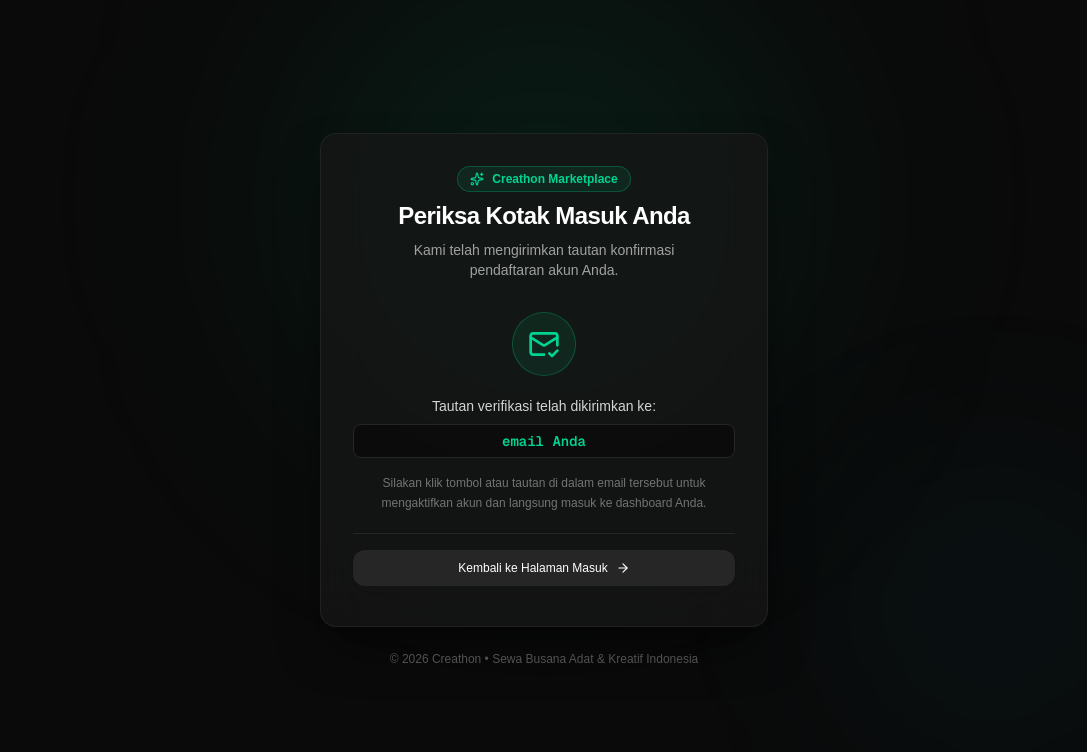
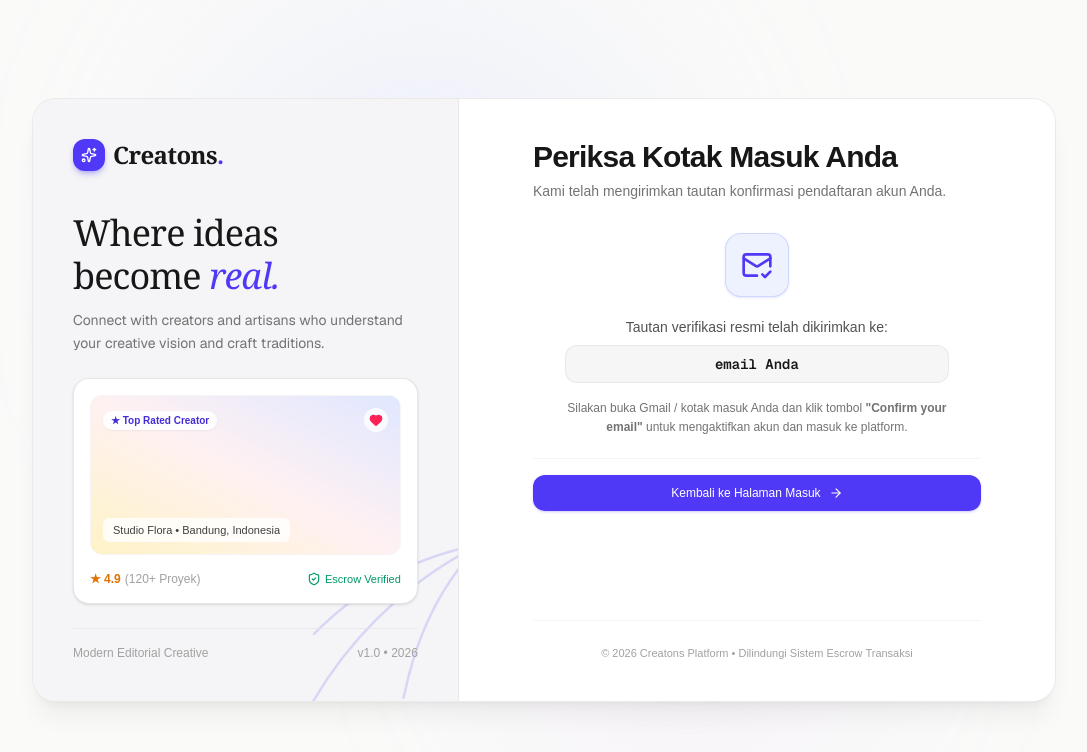
Before and after one commit to CREATHON-2026/himatik-tim, a Next.js app: page /verify-email in a window 1280 px wide. Shown: the top 752 px of the page, without its empty margins (96-1183 px from the left). Built offline with nearby package versions, Linux system fonts and the light colour scheme.

Commit message:
feat: implement authentication layout and modular login/registration pages with email verification flow

```diff
--- a/app/(auth)/register/page.tsx
+++ b/app/(auth)/register/page.tsx
@@ -1,3 +1,4 @@
+import { Suspense } from "react";
 import { AuthLayout } from "@/features/auth/components/AuthLayout";
 import { RegisterForm } from "@/features/auth/components/RegisterForm";
 import { Metadata } from "next";
@@ -13,7 +14,9 @@ export default function RegisterPage() {
       title="Buat Akun Baru"
       subtitle="Bergabunglah dengan ekosistem rental busana adat & karya kreatif Nusantara."
     >
-      <RegisterForm />
+      <Suspense fallback={<div className="py-8 text-center text-xs text-neutral-500">Memuat formulir...</div>}>
+        <RegisterForm />
+      </Suspense>
     </AuthLayout>
   );
 }
--- a/app/(auth)/verify-email/page.tsx
+++ b/app/(auth)/verify-email/page.tsx
@@ -17,27 +17,26 @@ export default async function VerifyEmailPage({
       subtitle="Kami telah mengirimkan tautan konfirmasi pendaftaran akun Anda."
     >
       <div className="flex flex-col items-center text-center space-y-5 py-2">
-        <div className="w-16 h-16 rounded-full bg-emerald-500/10 border border-emerald-500/30 flex items-center justify-center text-emerald-400">
+        <div className="w-16 h-16 rounded-2xl bg-indigo-50 border border-indigo-200/80 flex items-center justify-center text-indigo-600 shadow-sm shadow-indigo-600/10">
           <MailCheck className="w-8 h-8" />
         </div>
 
         <div className="space-y-2">
-          <p className="text-sm text-neutral-300">
-            Tautan verifikasi telah dikirimkan ke:
+          <p className="text-sm text-neutral-600">
+            Tautan verifikasi resmi telah dikirimkan ke:
           </p>
-          <p className="text-sm font-semibold text-emerald-400 font-mono bg-neutral-950/80 px-3 py-1.5 rounded-lg border border-neutral-800 break-all">
+          <p className="text-sm font-semibold text-neutral-900 font-mono bg-neutral-100/90 px-3.5 py-2 rounded-xl border border-neutral-200/80 break-all">
             {email || "email Anda"}
           </p>
-          <p className="text-xs text-neutral-500 pt-2 leading-relaxed">
-            Silakan klik tombol atau tautan di dalam email tersebut untuk
-            mengaktifkan akun dan langsung masuk ke dashboard Anda.
+          <p className="text-xs text-neutral-500 pt-2 leading-relaxed max-w-sm">
+            Silakan buka Gmail / kotak masuk Anda dan klik tombol <strong>&quot;Confirm your email&quot;</strong> untuk mengaktifkan akun dan masuk ke platform.
           </p>
         </div>
 
-        <div className="pt-4 border-t border-neutral-800 w-full flex flex-col gap-2.5">
+        <div className="pt-4 border-t border-neutral-100 w-full flex flex-col gap-2.5">
           <Link
             href="/login"
-            className="w-full py-2.5 px-4 rounded-xl bg-neutral-800 hover:bg-neutral-700 text-white font-medium text-xs flex items-center justify-center gap-2 transition"
+            className="w-full py-2.5 px-4 rounded-xl bg-indigo-600 hover:bg-indigo-700 text-white font-medium text-xs flex items-center justify-center gap-2 transition shadow-sm shadow-indigo-600/20"
           >
             <span>Kembali ke Halaman Masuk</span>
             <ArrowRight className="w-3.5 h-3.5" />
--- a/app/katalog/page.tsx
+++ b/app/katalog/page.tsx
@@ -103,7 +103,7 @@ export default function KatalogPage() {
               Masuk
             </Link>
             <Link
-              href="/register"
+              href="/register?role=CREATOR"
               className="px-4 py-1.5 rounded-full bg-emerald-500 hover:bg-emerald-400 text-black font-semibold text-xs transition shadow-md shadow-emerald-500/20"
             >
               Buka Rental (Creator)
--- a/app/page.tsx
+++ b/app/page.tsx
@@ -65,7 +65,7 @@ export default function Home() {
             </Link>
 
             <Link
-              href="/register"
+              href="/register?role=CREATOR"
               className="px-6 py-3 rounded-xl bg-neutral-900 hover:bg-neutral-800 border border-neutral-800 text-white font-medium text-sm transition flex items-center gap-2"
             >
               <Store className="w-4 h-4 text-emerald-400" />
--- a/features/auth/components/AuthLayout.tsx
+++ b/features/auth/components/AuthLayout.tsx
@@ -1,6 +1,6 @@
 import React from "react";
 import Link from "next/link";
-import { Sparkles } from "lucide-react";
+import { Sparkles, ShieldCheck, Heart } from "lucide-react";
 
 interface AuthLayoutProps {
   children: React.ReactNode;
@@ -10,33 +10,120 @@ interface AuthLayoutProps {
 
 export function AuthLayout({ children, title, subtitle }: AuthLayoutProps) {
   return (
-    <div className="min-h-screen w-full bg-neutral-950 text-neutral-100 flex flex-col justify-center items-center p-4 sm:p-6 relative overflow-hidden antialiased selection:bg-emerald-500 selection:text-black">
-      {/* Background Radial Glow */}
-      <div className="absolute top-1/4 left-1/2 -translate-x-1/2 -translate-y-1/2 w-[500px] h-[500px] bg-emerald-500/10 blur-[130px] rounded-full pointer-events-none" />
-      <div className="absolute bottom-10 right-10 w-[300px] h-[300px] bg-cyan-500/5 blur-[100px] rounded-full pointer-events-none" />
+    <div className="min-h-screen w-full bg-[#FAFAF9] text-neutral-900 flex flex-col justify-center items-center p-4 sm:p-8 relative overflow-hidden antialiased selection:bg-indigo-500 selection:text-white">
+      {/* Subtle Background Glows */}
+      <div className="absolute top-10 left-1/4 w-[400px] h-[400px] bg-indigo-200/30 blur-[120px] rounded-full pointer-events-none" />
+      <div className="absolute bottom-10 right-1/4 w-[350px] h-[350px] bg-purple-200/20 blur-[100px] rounded-full pointer-events-none" />
 
-      {/* Main Card */}
-      <div className="w-full max-w-md bg-neutral-900/70 border border-neutral-800/80 backdrop-blur-xl rounded-2xl p-6 sm:p-8 shadow-2xl shadow-black/60 relative z-10 space-y-6">
-        {/* Brand Header */}
-        <div className="flex flex-col items-center text-center space-y-2">
-          <Link
-            href="/"
-            className="inline-flex items-center gap-2 px-3 py-1 rounded-full border border-emerald-500/30 bg-emerald-500/10 text-emerald-400 text-xs font-semibold hover:bg-emerald-500/20 transition"
-          >
-            <Sparkles className="w-3.5 h-3.5" />
-            <span>Creathon Marketplace</span>
-          </Link>
-          <h1 className="text-2xl font-bold tracking-tight text-white">{title}</h1>
-          <p className="text-xs sm:text-sm text-neutral-400 max-w-xs">{subtitle}</p>
+      {/* Main Two-Panel Horizontal Container */}
+      <div className="w-full max-w-5xl bg-white border border-neutral-200/80 rounded-3xl shadow-xl shadow-neutral-900/5 overflow-hidden grid grid-cols-1 lg:grid-cols-12 relative z-10">
+
+        {/* LEFT PANEL: Editorial Brand Visual (Desktop) */}
+        <div className="hidden lg:flex lg:col-span-5 bg-[#F5F5F7] border-r border-neutral-200/70 p-8 sm:p-10 flex-col justify-between relative overflow-hidden">
+          {/* Subtle Botanical / Line-art SVG background */}
+          <div className="absolute -right-12 -bottom-12 w-64 h-64 opacity-20 pointer-events-none">
+            <svg viewBox="0 0 200 200" fill="none" xmlns="http://www.w3.org/2000/svg">
+              <path
+                d="M40 180C70 120 120 70 180 40M180 40C150 70 130 110 120 160M180 40C130 50 90 70 50 110"
+                stroke="#6366F1"
+                strokeWidth="2"
+                strokeLinecap="round"
+              />
+            </svg>
+          </div>
+
+          {/* Top Brand Header */}
+          <div className="space-y-6 relative z-10">
+            <Link href="/" className="inline-flex items-center gap-2 font-bold text-xl text-neutral-900">
+              <span className="flex items-center justify-center w-8 h-8 rounded-xl bg-indigo-600 text-white shadow-md shadow-indigo-600/30">
+                <Sparkles className="w-4 h-4" />
+              </span>
+              <span className="tracking-tight font-serif text-2xl">Creatons<span className="text-indigo-600">.</span></span>
+            </Link>
+
+            {/* Editorial Serif Heading */}
+            <div className="space-y-3 pt-4">
+              <h2 className="text-3xl sm:text-4xl font-serif text-neutral-900 leading-[1.2] tracking-tight">
+                Where ideas <br />
+                become <span className="italic text-indigo-600">real.</span>
+              </h2>
+              <p className="text-sm text-neutral-500 leading-relaxed font-sans">
+                Connect with creators and artisans who understand your creative vision and craft traditions.
+              </p>
+            </div>
+          </div>
+
+          {/* Middle Visual Card: Studio Showcase */}
+          <div className="relative z-10 my-6 p-4 rounded-2xl bg-white border border-neutral-200/90 shadow-sm space-y-3">
+            {/* Visual Photography Mock with Warm Tone */}
+            <div className="h-40 w-full rounded-xl bg-gradient-to-tr from-amber-100 via-rose-50 to-indigo-100 border border-neutral-100 relative overflow-hidden flex flex-col justify-between p-3">
+              <div className="flex items-center justify-between">
+                <span className="px-2 py-0.5 rounded-full bg-white/90 backdrop-blur-md text-[10px] font-semibold text-indigo-700 shadow-xs">
+                  ★ Top Rated Creator
+                </span>
+                <span className="w-6 h-6 rounded-full bg-white/80 flex items-center justify-center text-rose-500">
+                  <Heart className="w-3.5 h-3.5 fill-rose-500" />
+                </span>
+              </div>
+              <div className="text-[11px] font-medium text-neutral-700 bg-white/80 backdrop-blur-xs px-2.5 py-1 rounded-md w-fit">
+                Studio Flora • Bandung, Indonesia
+              </div>
+            </div>
+
+            <div className="flex items-center justify-between text-xs text-neutral-600 pt-1">
+              <div className="flex items-center gap-1 text-amber-600 font-semibold">
+                <span>★ 4.9</span>
+                <span className="text-neutral-400 font-normal">(120+ Proyek)</span>
+              </div>
+              <span className="inline-flex items-center gap-1 text-emerald-600 font-medium text-[11px]">
+                <ShieldCheck className="w-3.5 h-3.5" /> Escrow Verified
+              </span>
+            </div>
+          </div>
+
+          {/* Bottom Footer Quote */}
+          <div className="relative z-10 text-xs text-neutral-400 border-t border-neutral-200/70 pt-4 flex items-center justify-between">
+            <span>Modern Editorial Creative</span>
+            <span>v1.0 • 2026</span>
+          </div>
         </div>
 
-        {/* Content */}
-        {children}
-      </div>
+        {/* RIGHT PANEL: Authentication Form */}
+        <div className="lg:col-span-7 p-6 sm:p-10 flex flex-col justify-between bg-white">
+          <div className="w-full max-w-md mx-auto space-y-6">
+            {/* Mobile Brand Bar */}
+            <div className="lg:hidden flex items-center justify-between pb-2 border-b border-neutral-100">
+              <Link href="/" className="inline-flex items-center gap-2 font-bold text-lg text-neutral-900 font-serif">
+                <span className="flex items-center justify-center w-7 h-7 rounded-lg bg-indigo-600 text-white">
+                  <Sparkles className="w-3.5 h-3.5" />
+                </span>
+                <span>Creatons.</span>
+              </Link>
+              <span className="text-[11px] font-medium text-indigo-600 bg-indigo-50 px-2.5 py-1 rounded-full">
+                Sewa Busana
+              </span>
+            </div>
 
-      {/* Footer copyright */}
-      <div className="relative z-10 mt-6 text-center text-xs text-neutral-600">
-        &copy; {new Date().getFullYear()} Creathon • Sewa Busana Adat & Kreatif Indonesia
+            {/* Form Title & Subtitle */}
+            <div className="space-y-1.5 text-left">
+              <h1 className="text-2xl sm:text-3xl font-bold tracking-tight text-neutral-900">
+                {title}
+              </h1>
+              <p className="text-xs sm:text-sm text-neutral-500">
+                {subtitle}
+              </p>
+            </div>
+
+            {/* Form Content */}
+            {children}
+          </div>
+
+          {/* Bottom Security Note */}
+          <div className="w-full max-w-md mx-auto pt-6 text-center text-[11px] text-neutral-400 border-t border-neutral-100 mt-6">
+            &copy; {new Date().getFullYear()} Creatons Platform • Dilindungi Sistem Escrow Transaksi
+          </div>
+        </div>
+
       </div>
     </div>
   );
--- a/features/auth/components/GoogleAuthButton.tsx
+++ b/features/auth/components/GoogleAuthButton.tsx
@@ -11,17 +11,17 @@ interface GoogleAuthButtonProps {
 export function GoogleAuthButton({
   onClick,
   isLoading = false,
-  label = "Lanjutkan dengan Google",
+  label = "Masuk dengan Google",
 }: GoogleAuthButtonProps) {
   return (
     <button
       type="button"
       onClick={onClick}
       disabled={isLoading}
-      className="w-full flex items-center justify-center gap-3 py-2.5 px-4 rounded-xl border border-neutral-800 bg-neutral-900/60 hover:bg-neutral-800/80 hover:border-neutral-700 text-neutral-200 text-sm font-medium transition duration-200 cursor-pointer disabled:opacity-50 disabled:cursor-not-allowed shadow-sm"
+      className="w-full flex items-center justify-center gap-3 py-2.5 px-4 rounded-xl border border-neutral-200/90 bg-white hover:bg-neutral-50 hover:border-neutral-300 text-neutral-700 text-sm font-medium transition duration-150 cursor-pointer disabled:opacity-50 disabled:cursor-not-allowed shadow-xs"
     >
       {isLoading ? (
-        <Loader2 className="w-4 h-4 animate-spin text-neutral-400" />
+        <Loader2 className="w-4 h-4 animate-spin text-neutral-500" />
       ) : (
         <svg className="w-4 h-4" viewBox="0 0 24 24">
           <path
```
Also changed, not shown: features/auth/components/LoginForm.tsx (+15 -15 lines), features/auth/components/RegisterForm.tsx (+41 -34 lines), features/auth/components/RoleSwitcher.tsx (+9 -9 lines).
